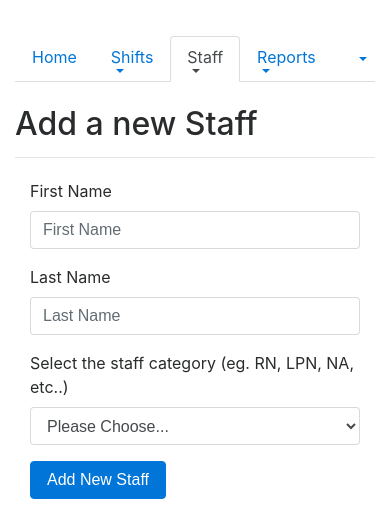
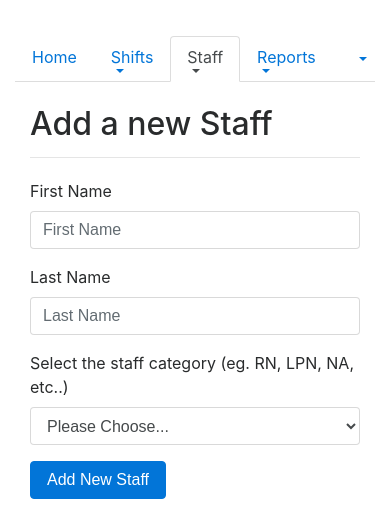
Before and after one commit to neenjaw/ICU-Shift-Tracker, a PHP site: page /add-staff.php in a window 390 px wide. Shown: the part 198-712 px from the top of the page. Run offline with PHP 8.4, Linux system fonts and the light colour scheme; the visitor is signed in with stand-in values (Sample User, id 1); data comes from the database, SQL or seed files in the repository; some libraries are stand-ins or nearby versions.

Commit message:
Fixed a lot of col spacing issues.  Now is responsive and looks good.

```diff
--- a/add-staff.php
+++ b/add-staff.php
@@ -28,32 +28,44 @@
     </div>
     <div class="row justify-content-center">
       <div class="col">
-      	<br>
+      <br>
 <!-- Main Content -->
-        <h2>Add a new Staff</h2>
-        <hr />
-        <form id="add-staff-form">
 
-          <div class="container">
-            <div class="row">
-              <div class="col form-control-feedback hidden" id="staff-name-group-feedback"></div>
+        <div class="container">
+          <form id="add-staff-form">
+            <div class="row justify-content-center">
+              <div class="col-sm-8">
+
+                <h2>Add a new Staff</h2>
+                <hr />
+
+              </div>
             </div>
-            <div class="row">
-              <div class="col-sm-6 form-group">
+            <div class="row justify-content-center">
+
+              <div class="col-sm-8 form-control-feedback hidden" id="staff-name-group-feedback"></div>
+
+            </div>
+            <div class="row justify-content-center">
+
+              <div class="col-sm-4 form-group">
             	  <label for="first-name">First Name</label>
         	      <input type="text" class="form-control" id="first-name" name="first-name" placeholder="First Name"
       	        	data-parsley-required data-parsley-trigger="change" autocomplete="off" spellcheck="false"
   	            	data-parsley-errors-messages-disabled>
               </div>
-              <div class="col-sm-6 form-group">
+
+              <div class="col-sm-4 form-group">
               	<label for="last-name">Last Name</label>
           	    <input type="text" class="form-control" id="last-name" name="last-name" placeholder="Last Name"
       	        	data-parsley-required data-parsley-trigger="change" autocomplete="off" spellcheck="false"
   	            	data-parsley-errors-messages-disabled>
               </div>
+
             </div>
-            <div class="row">
-              <div class="col form-group" id="cat-id-group">
+            <div class="row justify-content-center">
+
+              <div class="col-sm-8 form-group" id="cat-id-group">
                 <label for="category-id">Select the staff category (eg. RN, LPN, NA, etc..)</label>
                 <select class="form-control" id="category-id" name="category-id" data-parsley-required>
                   <option value="" disabled selected hidden>Please Choose...</option>
@@ -68,15 +80,18 @@
     ?>
                 </select>
               </div>
+
             </div>
-            <div class="row">
-              <div class="col form-group float-right">
+            <div class="row justify-content-end">
+
+              <div class="col-sm-4 form-group">
                   <button type="submit" class="btn btn-primary" id="btn-submit-new-staff">Add New Staff</button>
               </div>
+
             </div>
-          </div>
+          </form>
+        </div>
 
-        </form>
 
 <!-- END Main Content -->
       </div>
```
